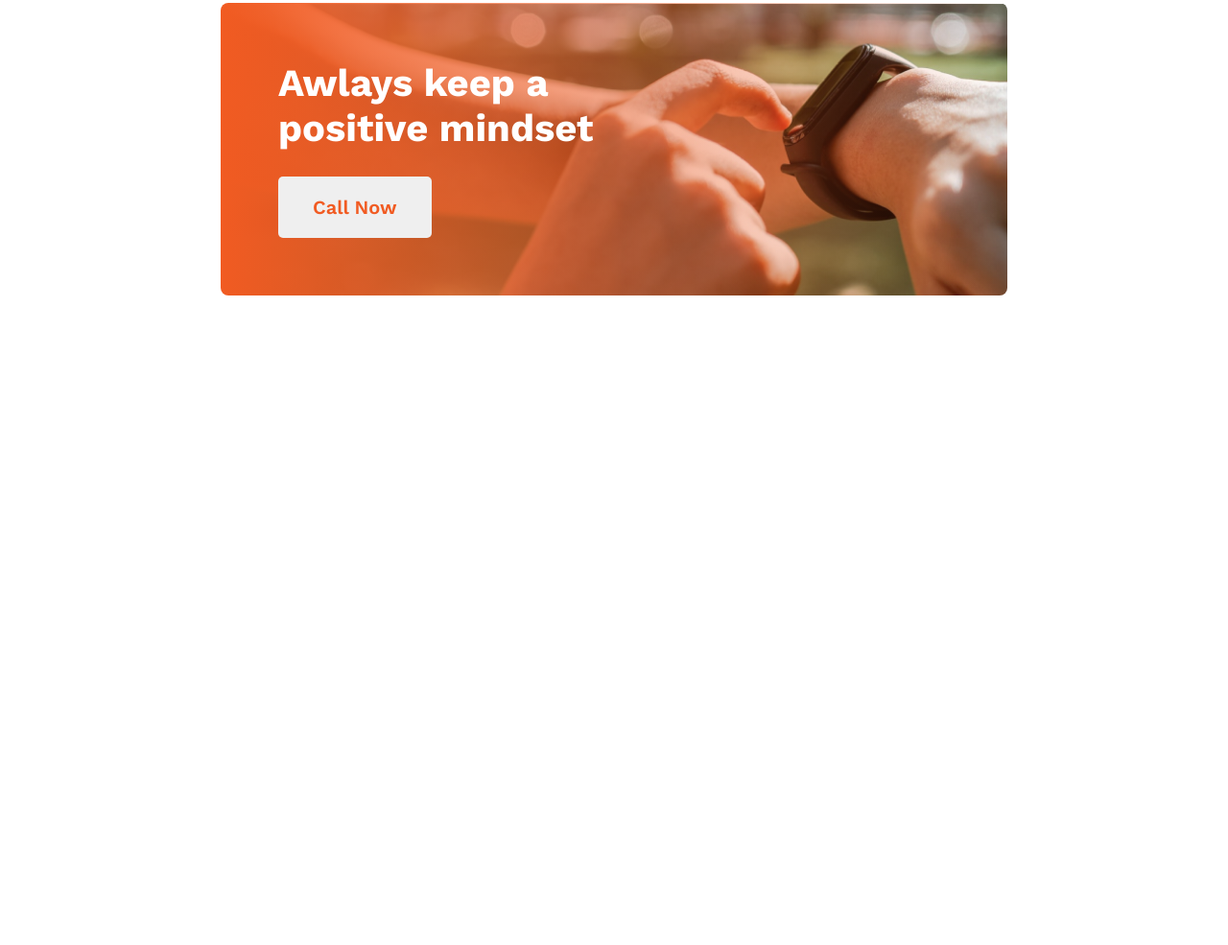
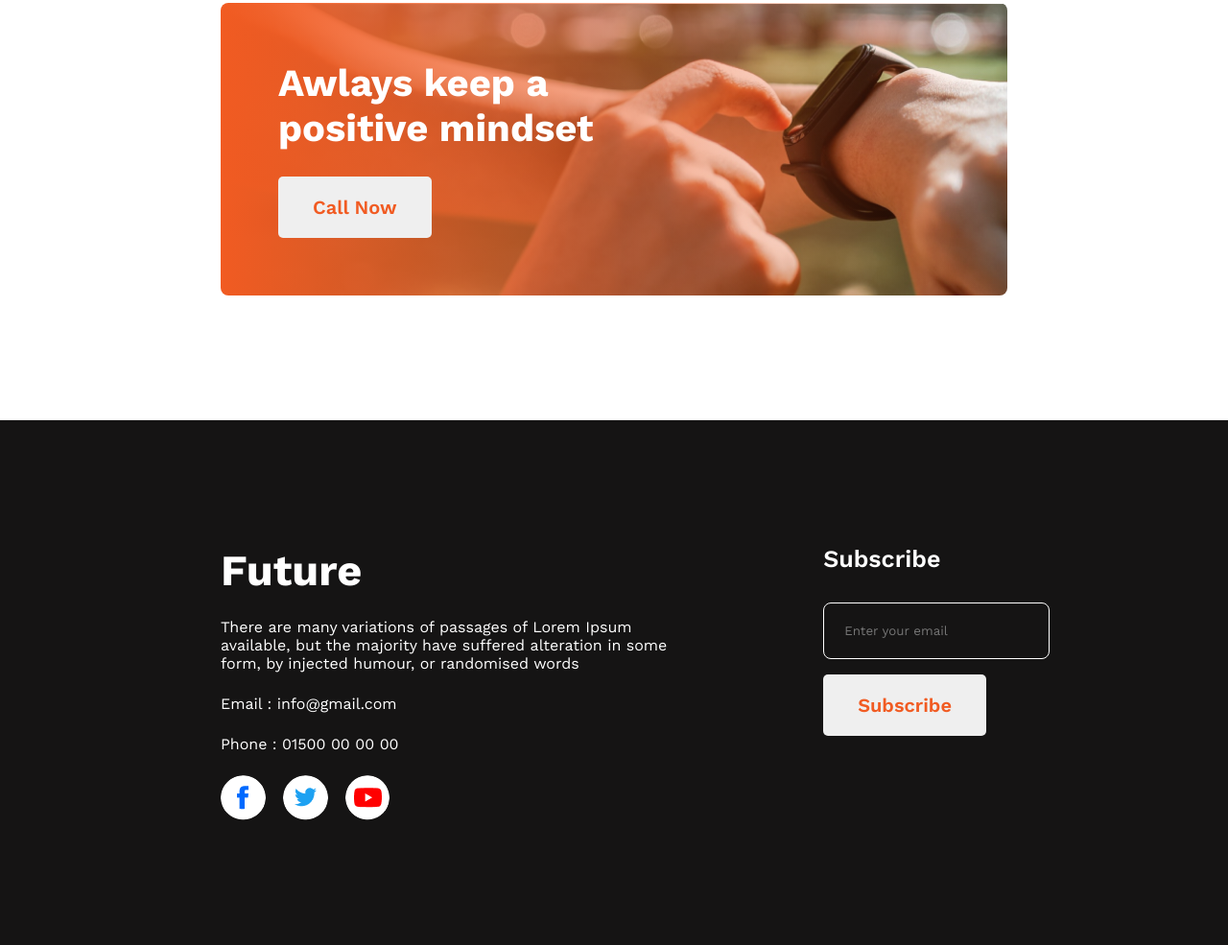
Before and after one commit to arman-dev/assignment1, a plain HTML site: page index.html in a window 1280 px wide. Shown: the part 2338-3323 px from the top of the page at 96% size. Before the commit the page ends 2776 px from the top, so only its background shows below. Drawn offline with nearby package versions, Linux system fonts and the light colour scheme.

Commit message:
footer added

```diff
--- a/index.html
+++ b/index.html
@@ -78,6 +78,27 @@
             <button class="btn-secondary">Call Now</button>
         </section>
     </main>
+    <footer>
+        <div class="left">
+            <h2>Future</h2>
+            <p>There are many variations of passages of Lorem Ipsum available, but the majority have suffered alteration in some form, by injected humour, or randomised words</p>
+            <p>Email : info@gmail.com</p>
+            <p>Phone : 01500 00 00 00</p>
+            <div class="social-links">
+                <img src="./images/icons/fb.png" alt="">
+                <img src="./images/icons/twitter.png" alt="">
+                <img src="./images/icons/youtube.png" alt="">
+            </div>
+        </div>
+        <div class="right">
+            <h3>Subscribe</h3>
+            <form>
+                <input type="email" placeholder="Enter your email">
+                <input type="submit" value="Subscribe" class="btn-secondary">
+            </form>
+        </div>
+
+    </footer>
 </body>
 
 </html>
--- a/style.css
+++ b/style.css
@@ -136,9 +136,54 @@ main {
     padding: 20px 36px;
     border-radius: 5px;
     color: #F15B22;
-    font-size: 20px;font-weight: 600;
+    font-size: 20px;
+    font-weight: 600;
 }
 
 /* =========== contact End =========== */
+/* =========== Main section End =========== */
 
-/* =========== Main section End =========== */
+/* =========== Footer Start =========== */
+footer {
+    padding: 130px 230px;
+    background: #151414;
+    color: white;
+    display: flex;
+    justify-content: space-evenly;
+}
+
+footer .left h2 {
+    font-weight: 700;
+    font-size: 45px;
+}
+
+footer .left p {
+    margin: 23px 0;
+    width: 80%;
+}
+
+.social-links {
+    display: flex;
+    gap: 18px;
+}
+
+.social-links img {
+    border-radius: 50%;
+}
+
+footer .right h3 {
+    font-weight: 600;
+    font-size: 25px;
+    margin-bottom: 31px;
+}
+
+footer .right input[type=email] {
+    padding: 21px;
+    border-radius: 8px;
+    background: none;
+    width: 100%;
+    margin-bottom: 16px;
+    border: 1px solid white;
+}
+
+/* =========== Footer End =========== */
```
